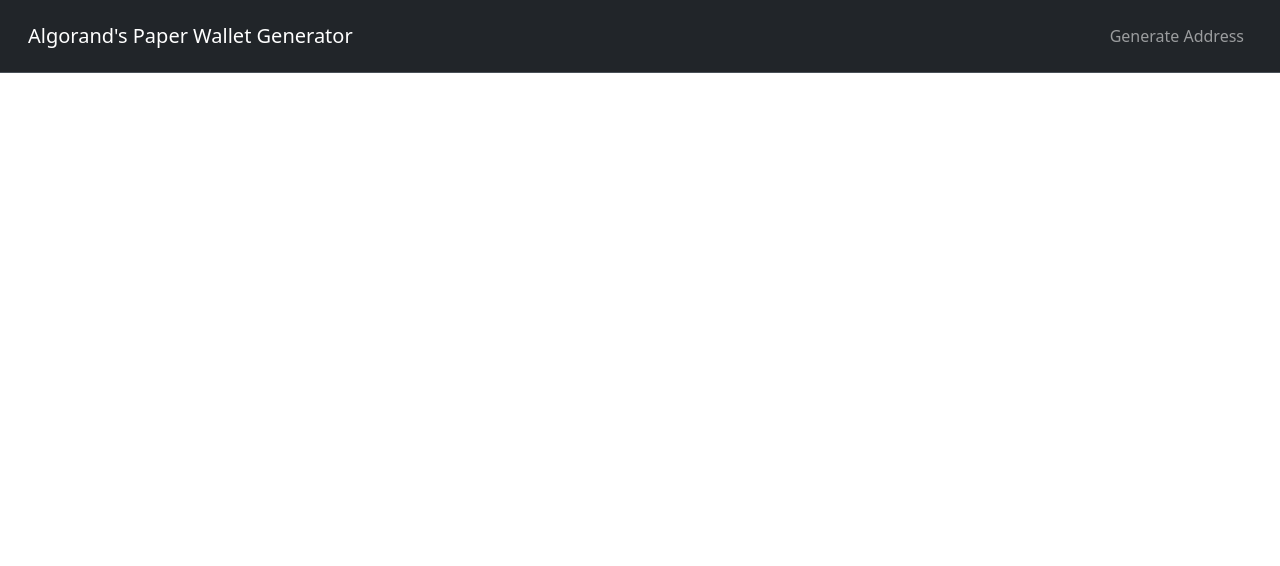
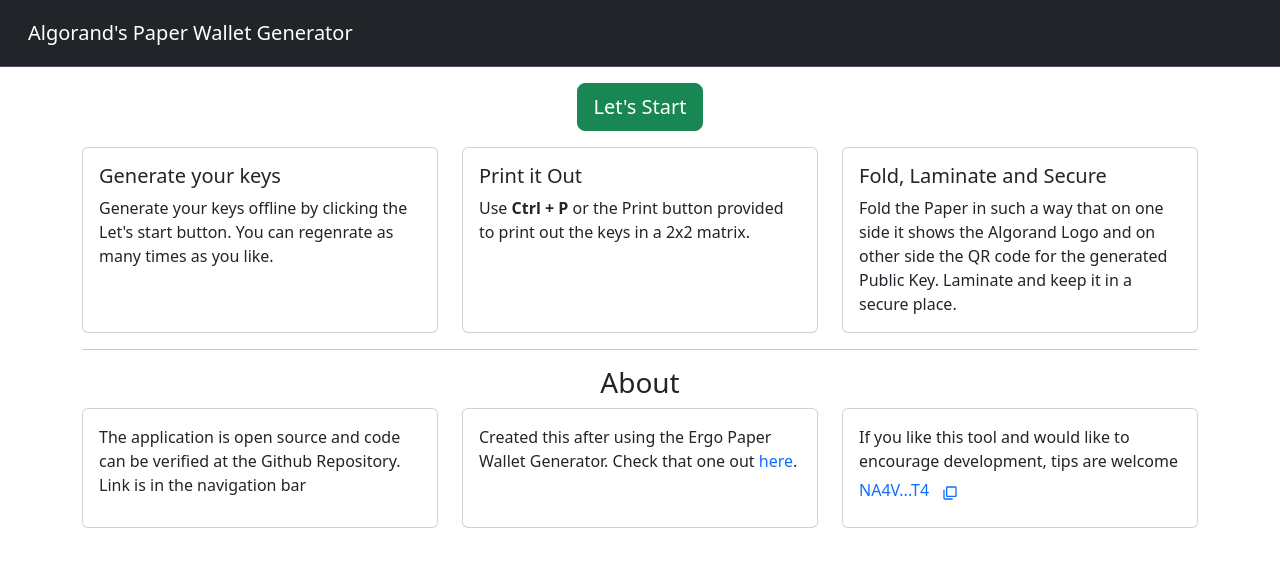
Before and after one commit to sudo-Kunal-Mahajan/algorand-paper-wallet, a React (Create React App) app: page / in a window 1280 px wide. Shown: the top 566 px of the page. Built offline with nearby package versions, Linux system fonts and the light colour scheme.

Commit message:
Added Main page

```diff
--- a/src/App.js
+++ b/src/App.js
@@ -1,11 +1,11 @@
 import React, { useState } from 'react';
 import './App.css';
-import GenerateNewAddress from './components/generate_address';
 import ShowPublicKey from './components/show_public_key';
 import ShowMnemonic from './components/show_mnemonic';
 import MainComponent from './components/algorand_main';
 import TextContainer from './components/text_container';
 import NavMain from './components/NavBar';
+import TitlePage from './components/title_page';
 function App() {
   const [address, setAddress] = useState(null);
   const handleAddressUpdate = (address) => {
@@ -13,7 +13,10 @@
   }
   return (
     <div >
-      <NavMain address={address} handleAddressUpdate={handleAddressUpdate} />
+      <NavMain/>
+      {!address && (
+        <TitlePage address={address} handleAddressUpdate={handleAddressUpdate} />
+      )}
       {
         address && (
           <div className='print-only container mt-3' style={{ maxWidth: "210mm" }}>
--- a/src/components/NavBar.js
+++ b/src/components/NavBar.js
@@ -1,4 +1,4 @@
-import GenerateNewAddress from "./generate_address";
+
 
 const NavMain = ({ address, handleAddressUpdate }) => {
 
@@ -23,7 +23,7 @@
                                                 <button type="button" className="nav-link" data-bs-toggle="modal" data-bs-target="#addAccountSeed">Print</button>
                                             </li>
                                             <li className="nav-item ">
-                                                <GenerateNewAddress address={address} handleAddressUpdate={handleAddressUpdate} />
+
                                             </li>
                                         </>
                                     )
@@ -31,7 +31,7 @@
                                 {!address && (
                                     <>
                                         <li className="nav-item ">
-                                            <GenerateNewAddress address={address} handleAddressUpdate={handleAddressUpdate} />
+
                                         </li>
                                     </>
 
--- a/src/components/generate_address.js
+++ b/src/components/generate_address.js
@@ -9,13 +9,13 @@
             <>
             {
                 !address && (
-                    <button onClick={generateAddress} className="nav-link">Generate Address</button>
+                    <button onClick={generateAddress} className="btn btn-success btn-lg">Let's Start</button>
                 )
             }
 
             {address && (
 
-                <button onClick={generateAddress} className="nav-link">Generate New</button>
+                <button onClick={generateAddress} className="btn btn-primary btn-lg">Generate New</button>
 
             )}
         </>
--- a/src/components/text_container.js
+++ b/src/components/text_container.js
@@ -1,7 +1,6 @@
 import React from "react";
 
 const TextContainer = () => {
-    let i=0;
     return (
         <div className="card h-100">
             <div className="card-body">
--- /dev/null
+++ b/src/components/title_page.js
@@ -0,0 +1,80 @@
+import React from "react";
+import GenerateNewAddress from "./generate_address";
+export const TitlePage = ({ address, handleAddressUpdate }) => {
+    const copyToClipboard = () => {
+        navigator.clipboard.writeText("NA4VOZFZFSGZM6AQMMUMEIDSPQXN4GLEDE7OD4SFVNHV7APXIIWNL62AT4").then(() => {
+            alert('Address copied to clipboard:');
+        })
+            .catch((error) => {
+                alert('Error copying text to clipboard.');
+
+            });
+    }
+    return (
+        <div className="container my-3 ">
+            <div className="row my-3">
+                <div className="col-12 text-center">
+                    <GenerateNewAddress address={address} handleAddressUpdate={handleAddressUpdate} />
+                </div>
+            </div>
+            <div className="row my-2">
+                <div className="col-xs-12 col-md-4">
+                    <div className="card h-100">
+                        <div className="card-body">
+                            <h5 className="card-title">Generate your keys</h5>
+                            <p className="card-text">Generate your keys offline by clicking the Let's start button. You can regenrate as many times as you like.</p>
+                        </div>
+                    </div>
+                </div>
+                <div className="col-xs-12 col-md-4">
+                    <div className="card h-100">
+                        <div className="card-body">
+                            <h5 className="card-title">Print it Out</h5>
+                            <p className="card-text">Use <strong>Ctrl + P</strong> or the Print button provided to print out the keys in a 2x2 matrix.</p>
+                        </div>
+                    </div>
+                </div>
+                <div className="col-xs-12 col-md-4">
+                    <div className="card h-100">
+                        <div className="card-body">
+                            <h5 className="card-title">Fold, Laminate and Secure</h5>
+                            <p className="card-text">Fold the Paper in such a way that on one side it shows the Algorand Logo and on other side the QR code for the generated Public Key. Laminate and keep it in a secure place. </p>
+                        </div>
+                    </div>
+                </div>
+            </div>
+            <hr />
+            <h3 className="text-center">About</h3>
+            <div className="row my-2">
+                <div className="col-xs-12 col-md-4">
+                    <div className="card h-100">
+                        <div className="card-body">
+                            <p className="card-text">The application is open source and code can be verified at the Github Repository. Link is in the navigation bar</p>
+                        </div>
+                    </div>
+                </div>
+                <div className="col-xs-12 col-md-4">
+                    <div className="card h-100">
+                        <div className="card-body">
+                            <p className="card-text">Created this after using the Ergo Paper Wallet Generator. Check that one out <a className="text-decoration-none" href="https://ergopaperwallet.org/">here</a>.</p>
+                        </div>
+                    </div>
+                </div>
+                <div className="col-xs-12 col-md-4">
+                    <div className="card h-100">
+                        <div className="card-body">
+
+                                If you like this tool and would like to encourage development, tips are welcome
+                                <a href="https://algoexplorer.io/address/NA4VOZFZFSGZM6AQMMUMEIDSPQXN4GLEDE7OD4SFVNHV7APXIIWNL62AT4" className="text-decoration-none"> NA4V...T4</a>
+                                <button role="button" className="btn btn-outline-white btn-white text-primary" onClick={copyToClipboard}>
+                            <svg fill="currentColor" width="16" height="16" viewBox="0 0 24 24" xmlns="http://www.w3.org/2000/svg"><path d="M20,16V4H8V16H20M22,16A2,2 0 0,1 20,18H8C6.89,18 6,17.1 6,16V4C6,2.89 6.89,2 8,2H20A2,2 0 0,1 22,4V16M16,20V22H4A2,2 0 0,1 2,20V7H4V20H16Z"></path></svg>
+                            </button>
+                        </div>
+                    </div>
+                </div>
+            </div>
+        </div>
+    );
+}
+
+export default TitlePage;
```
Lines whose indentation alone changed are shown as unchanged.
